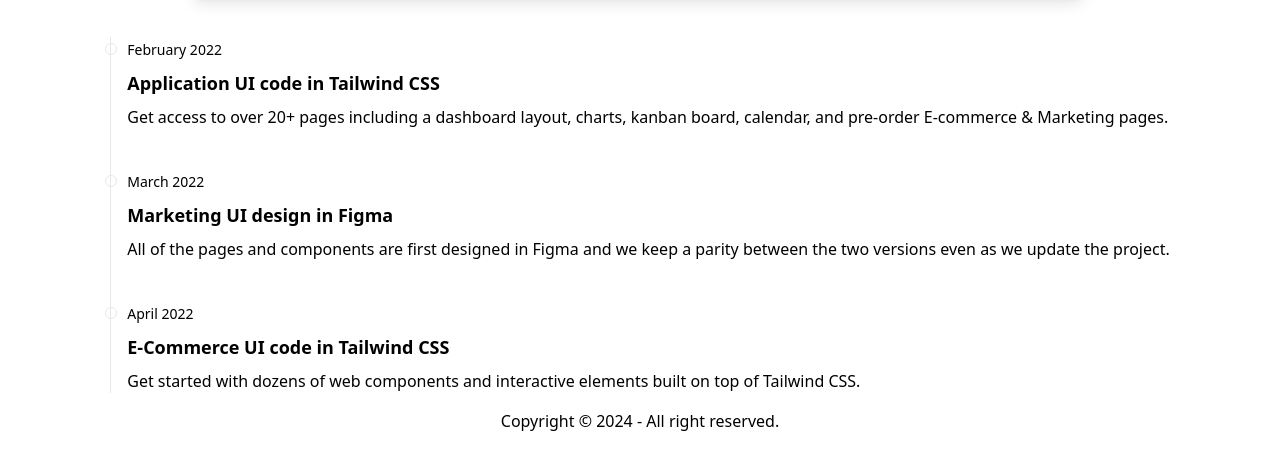
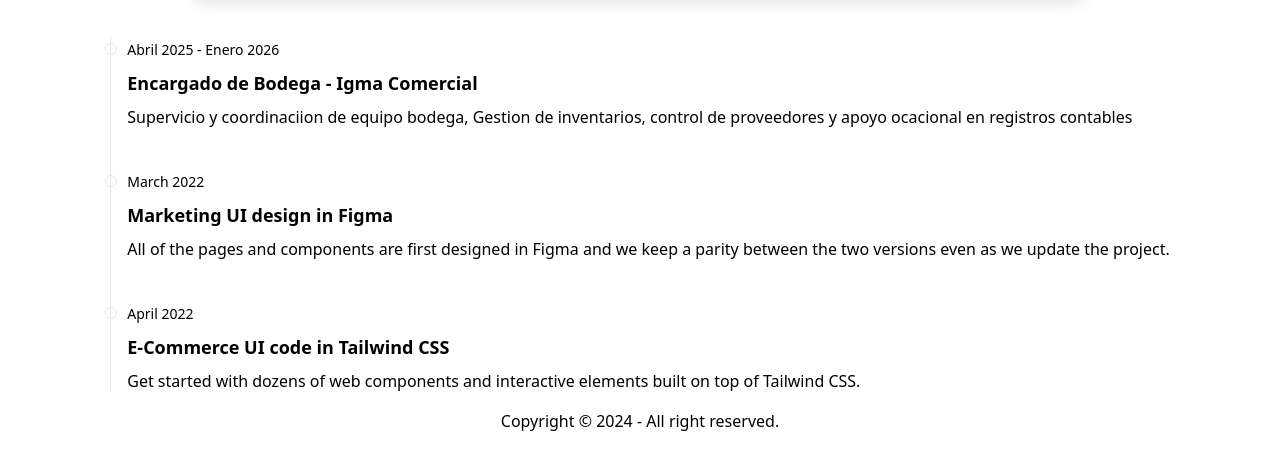
Before and after one commit to ccmunozf/prueba-cv, a plain HTML site: page index.html in a window 1280 px wide. Shown: the part 244-714 px from the top of the page. Drawn offline with nearby package versions, Linux system fonts and the light colour scheme.

Commit message:
Se agrega cambia texto en linea de tiempo

```diff
--- a/index.html
+++ b/index.html
@@ -49,9 +49,9 @@
 <ol class="relative border-s border-default">
     <li class="mb-10 ms-4">
         <div class="absolute w-3 h-3 bg-neutral-quaternary rounded-full mt-1.5 -start-1.5 border border-buffer"></div>
-        <time class="text-sm font-normal leading-none text-body">February 2022</time>
-        <h3 class="text-lg font-semibold text-heading my-2">Application UI code in Tailwind CSS</h3>
-        <p class="mb-4 text-base font-normal text-body">Get access to over 20+ pages including a dashboard layout, charts, kanban board, calendar, and pre-order E-commerce & Marketing pages.</p>
+        <time class="text-sm font-normal leading-none text-body">Abril 2025 - Enero 2026</time>
+        <h3 class="text-lg font-semibold text-heading my-2">Encargado de Bodega - Igma Comercial</h3>
+        <p class="mb-4 text-base font-normal text-body">Supervicio y coordinaciion de equipo bodega, Gestion de inventarios, control de proveedores y apoyo ocacional en registros contables</p>
 
     </li>
     <li class="mb-10 ms-4">
@@ -74,6 +74,7 @@
   <aside>
     <p>Copyright © 2024 - All right reserved.</p>
   </aside>
+
 </footer>
 
 
```
